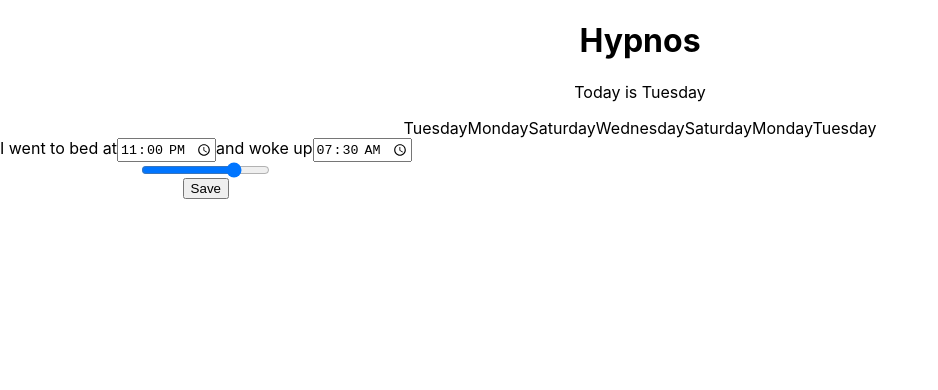
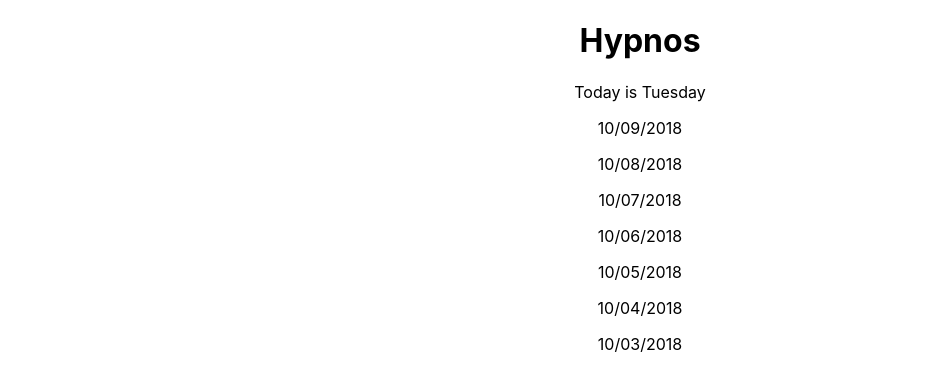
Before and after one commit to goransle/hypnos, a React (Create React App) app: page / in a window 1280 px wide. Shown: the top 390 px of the page, without its empty margins (0-938 px from the left). Built offline with nearby package versions, Linux system fonts and the light colour scheme.

Commit message:
initial commit

```diff
--- a/package.json
+++ b/package.json
@@ -3,12 +3,13 @@
   "version": "0.1.0",
   "private": true,
   "dependencies": {
+    "localforage": "^1.7.2",
     "moment": "^2.22.2",
     "rc-time-picker": "^3.4.0",
     "react": "^16.5.2",
     "react-dom": "^16.5.2",
     "react-scripts": "2.0.3",
-    "react-time-picker": "^2.7.2"
+    "react-time-picker": "^2.8.0"
   },
   "scripts": {
     "start": "react-scripts start",
--- a/src/App.css
+++ b/src/App.css
@@ -38,6 +38,10 @@ form input[type="submit"]{
   margin: 0 auto;
 }
 
+.logged{
+  background-color: green;
+}
+
 @keyframes App-logo-spin {
   from {
     transform: rotate(0deg);
--- a/src/App.js
+++ b/src/App.js
@@ -1,87 +1,71 @@
 import React, { Component } from 'react';
-import logo from './logo.svg';
 import './App.css';
 import Moment from 'moment';
 
+import Logging from './components/Logging'
+import Days from './components/Days'
+
+import localForage from 'localforage'
+
+const today = new Date();
+
 class App extends Component {
-  state = {
-    today: new Moment()
+  constructor(props) {
+    super(props);
+    this.state = {
+      today: Moment(today),
+      selectedDay: null,
+      logData: {}
+    }
+    this.onChange = this.onChange.bind(this);
+    this.getLocalForageData = this.getLocalForageData.bind(this);
   }
+
+  getLocalForageData() {
+    return localForage.keys().then(function (keys) {
+        return Promise.all(keys.map(function (key) {
+            return localForage.getItem(key)
+                .then(function (value) {
+                    return { key: key, value: value };
+                });
+        }));
+    });
+  }
+
+
+  componentDidMount() {
+    this.getLocalForageData()
+      .then((values) => {
+        console.log(values)
+      })
+      .catch(function (error) {
+        console.error(error);
+      });
+  }
+
+  onChange(date) {
+    console.log(date)
+    this.setState({ selectedDay: Moment(date).format('L') })
+    localForage.getItem(date).then((item)=>{
+      if(item != null){
+        this.setState({logData: item});
+        console.log(item)
+      }
+    })
+  }
+
   render() {
     return (
       <div className="App">
         <header>
           <h1>Hypnos</h1>
         </header>
-        <Days today={this.state.today}/>
-        <Logging day={this.state.today}/>
+        <Days today={this.state.today} dateChange={this.onChange} />
+        {this.state.selectedDay &&
+          <Logging day={this.state.selectedDay} data={this.state.logData} />}
       </div>
     );
   }
 }
 
-class Days extends Component{
-  render(){
-    function weekdays(moment){
-      var array = []
-      for (var i = 0; i < 7; i++) {
-        array.push(moment.subtract(i, "days").format("dddd"))
-    }
-    return array;
-  }
-    return(
-      <div>
-        <p>Today is {this.props.today.format("dddd")}</p>
-        {weekdays(this.props.today)}
-      </div>
-    )
-  }
-}
-
-class Logging extends Component {
-  constructor(props) {
-    super(props);
-    this.handleChange = this.handleChange.bind(this);
-    this.onSubmit = this.onSubmit.bind(this);
-    this.state = {
-      today: this.props.day,
-      bedTime:'23:00',
-      wakeTime:"07:30",
-      rating:"75"
-    }
-  }
-  handleChange = (e) => {
-    e.preventDefault();
-    console.log(e.target.name + " " + e.target.value);
-    this.setState({[e.target.name]: e.target.value})
-  }
-  onSubmit(){
-    var object = {};
-    object.bedTime = this.state.bedTime;
-    object.waketime = this.state.wakeTime;
-    object.rating = this.state.rating;
-
-    localStorage.setItem(this.state.today, object)
-  }
-  render() {
-    return (
-      <form onSubmit={this.onSubmit}>
-        <div>
-        <span>
-          <label>I went to bed at</label>
-          <input type="time" name="bedTime" onChange={this.handleChange} value={this.state.bedTime}/>
-        </span>
-        <span>
-          <label>and woke up</label>
-          <input type="time" name="wakeTime" onChange={this.handleChange} value={this.state.wakeTime}/>
-        </span>
-        <input name="rating" type="range" defaultValue={this.state.rating} onChange={this.handleChange}/>
-        <input type="submit" value="Save" />
-        </div>
-      </form>
-
-    )
-  }
-}
-
 export default App;
--- /dev/null
+++ b/src/components/Days.js
@@ -0,0 +1,46 @@
+import React, { Component } from 'react';
+import Moment from 'moment';
+
+import localForage from 'localforage'
+
+class Days extends Component {
+  constructor(props) {
+    super(props);
+    this.state = {
+      today: Moment(this.props.today),
+      log: []
+    }
+
+    this.handleClick = this.handleClick.bind(this)
+  }
+  componentDidMount() {
+    localForage.keys().then((keys) => {
+      this.setState({ log: keys })
+    })
+  }
+  handleClick(e) {
+    this.props.dateChange(e.target.innerHTML);
+  }
+  render() {
+    var days = []
+    for (var i = 0; i < 7; i++) {
+      var day = Moment(this.state.today).subtract(i, "days").format("L")
+      days.push(day);
+    }
+    console.log(this.state.log)
+    return (
+      <div>
+        <p>Today is {this.state.today.format("dddd")}</p>
+        {days.map((day, index) => {
+
+          if (this.state.log && this.state.log.includes(day)) {
+            return <p key={index} onClick={this.handleClick} className="logged">{day}</p>
+          }
+          return <p key={index} onClick={this.handleClick} className="">{day}</p>
+        })}
+      </div>
+    )
+  }
+}
+
+export default Days;
--- /dev/null
+++ b/src/components/Logging.js
@@ -0,0 +1,52 @@
+import React, { Component } from 'react';
+import Moment from 'moment';
+
+import localForage from 'localforage'
+
+class Logging extends Component {
+    constructor(props) {
+        super(props);
+
+        this.state = {
+            bedtime: '',
+            waketime: '',
+            rating: null
+        }
+        this.handleChange = this.handleChange.bind(this);
+        this.onSubmit = this.onSubmit.bind(this);
+    }
+
+    handleChange = (e) => {
+        e.preventDefault();
+        this.setState({ [e.target.name]: e.target.value })
+    }
+
+    onSubmit(form) {
+        var object = {};
+        object.bedtime = this.state.bedtime;
+        object.waketime = this.state.waketime;
+        object.rating = this.state.rating;
+        localForage.setItem(this.props.day, object)
+    }
+    render() {
+        return (
+            <form onSubmit={this.onSubmit}>
+                <div>
+                    <span>
+                        <label>I went to bed at</label>
+                        <input type="time" name="bedtime" onChange={this.handleChange} defaultValue={this.props.data.bedtime}/>
+                    </span>
+                    <span>
+                        <label>and woke up</label>
+                        <input type="time" name="waketime" onChange={this.handleChange} defaultValue={this.props.data.waketime}/>
+                    </span>
+                    <input name="rating" type="range" value={this.state.rating} onChange={this.handleChange} />
+                    <input type="submit" value="Save" />
+                </div>
+            </form>
+
+        )
+    }
+}
+
+export default Logging
--- a/src/index.js
+++ b/src/index.js
@@ -3,7 +3,6 @@ import ReactDOM from 'react-dom';
 import './index.css';
 import App from './App';
 import * as serviceWorker from './serviceWorker';
-
 ReactDOM.render(<App />, document.getElementById('root'));
 
 // If you want your app to work offline and load faster, you can change
```
Also changed, not shown: 1 other file (tests, documents, lock files or other folders).
